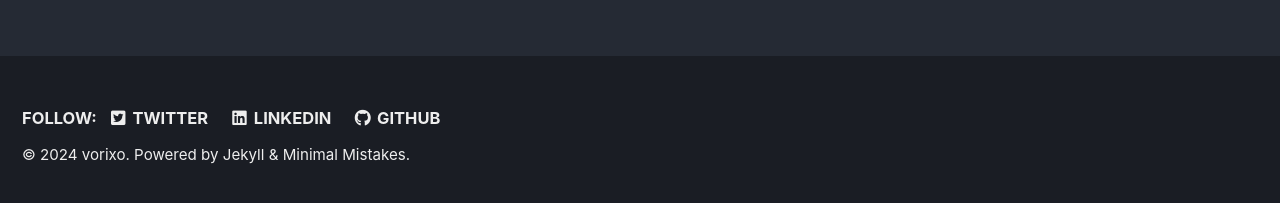
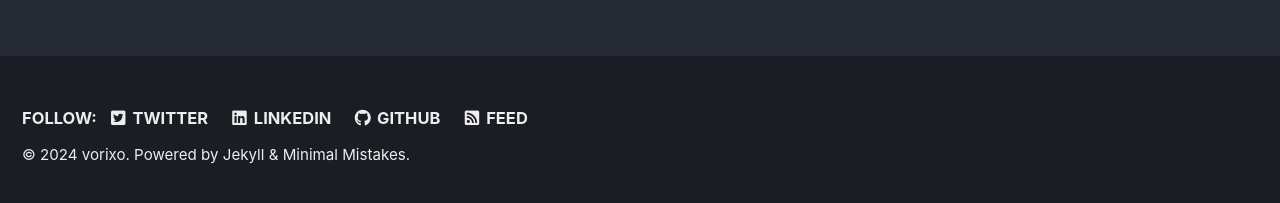
Before and after one commit to vorixo/devtricks, a Jekyll site: the page built from index.html, in a window 1280 px wide and 900 px high, scrolled down 1259 px. Shown: the part 689-892 px from the top of the window. Built offline with Jekyll 4.4.1, drawn with Linux system fonts in a browser that asks for light colours; cached includes are drawn as plain includes; the list of posts is cut into pages by our own code.

Commit message:
[UPD] Enabling RSS feed

```diff
--- a/_config.yml
+++ b/_config.yml
@@ -58,7 +58,7 @@ reCaptcha:
   secret                 :
 atom_feed:
   path                   : # blank (default) uses feed.xml
-  hide                   : true # true, false (default)
+  hide                   : # true, false (default)
 search                   : true # true, false (default)
 search_full_content      : true # true, false (default)
 search_provider          : lunr # lunr (default), algolia, google
```
